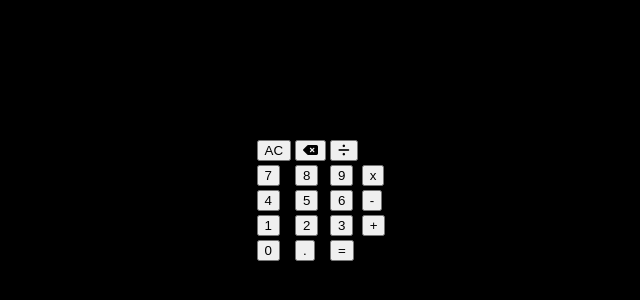
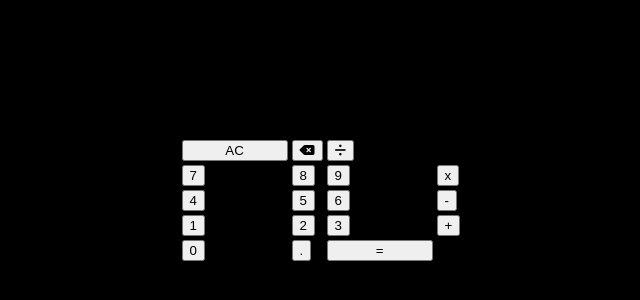
Before and after one commit to naylaprilla/calculadora, a plain HTML site: page Calculadoras/Calculadora CrisTech/index.html in a window 1280 px wide. Shown: the part 216-516 px from the top of the page, without its empty margins (327-967 px from the left). Drawn offline with Linux system fonts and the light colour scheme; files that its build step writes are made by us from their sources; files whose address does not match are found by name.

Commit message:
Fix Style Button AC and Equal

```diff
--- a/Calculadoras/Calculadora CrisTech/index.html
+++ b/Calculadoras/Calculadora CrisTech/index.html
@@ -15,7 +15,7 @@
 
             <table>
                 <tr>
-                    <td><button class="btn ac">AC</button></td>
+                    <td><button class="btn ac" style="width: 106px;">AC</button></td>
                     <td><button class="btn clear"><i class="fa-solid fa-delete-left"></i></button></td>
                     <td><button class="btn especial"><i class="fa-solid fa-divide"></i></button></td>
                 </tr>
@@ -44,7 +44,7 @@
                 <tr>
                     <td><button class="btn">0</button></td>
                     <td><button class="btn">.</button></td>
-                    <td><button class="btn igual">=</button></td>
+                    <td><button class="btn igual" style="width: 106px;">=</button></td>
                 </tr>
             </table>
 
```
